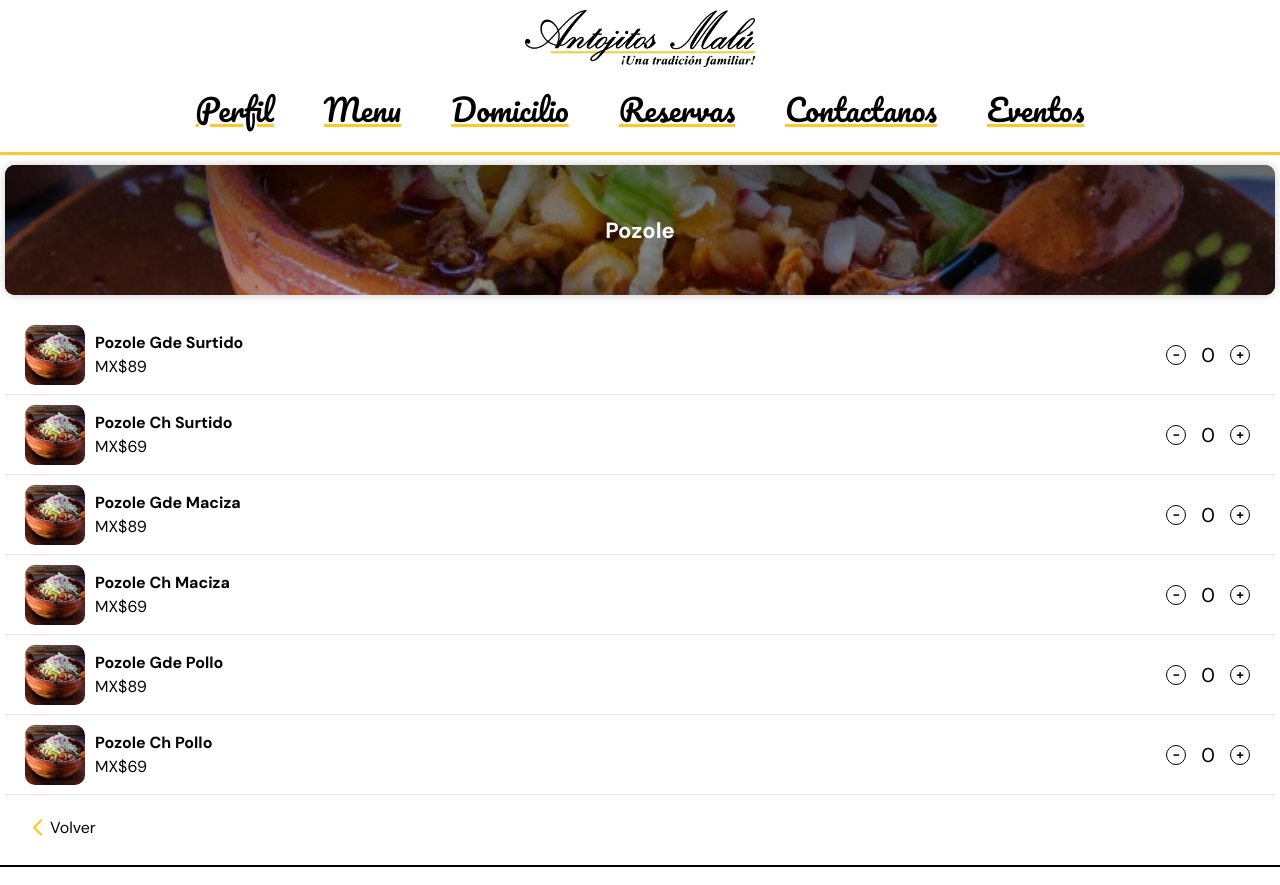
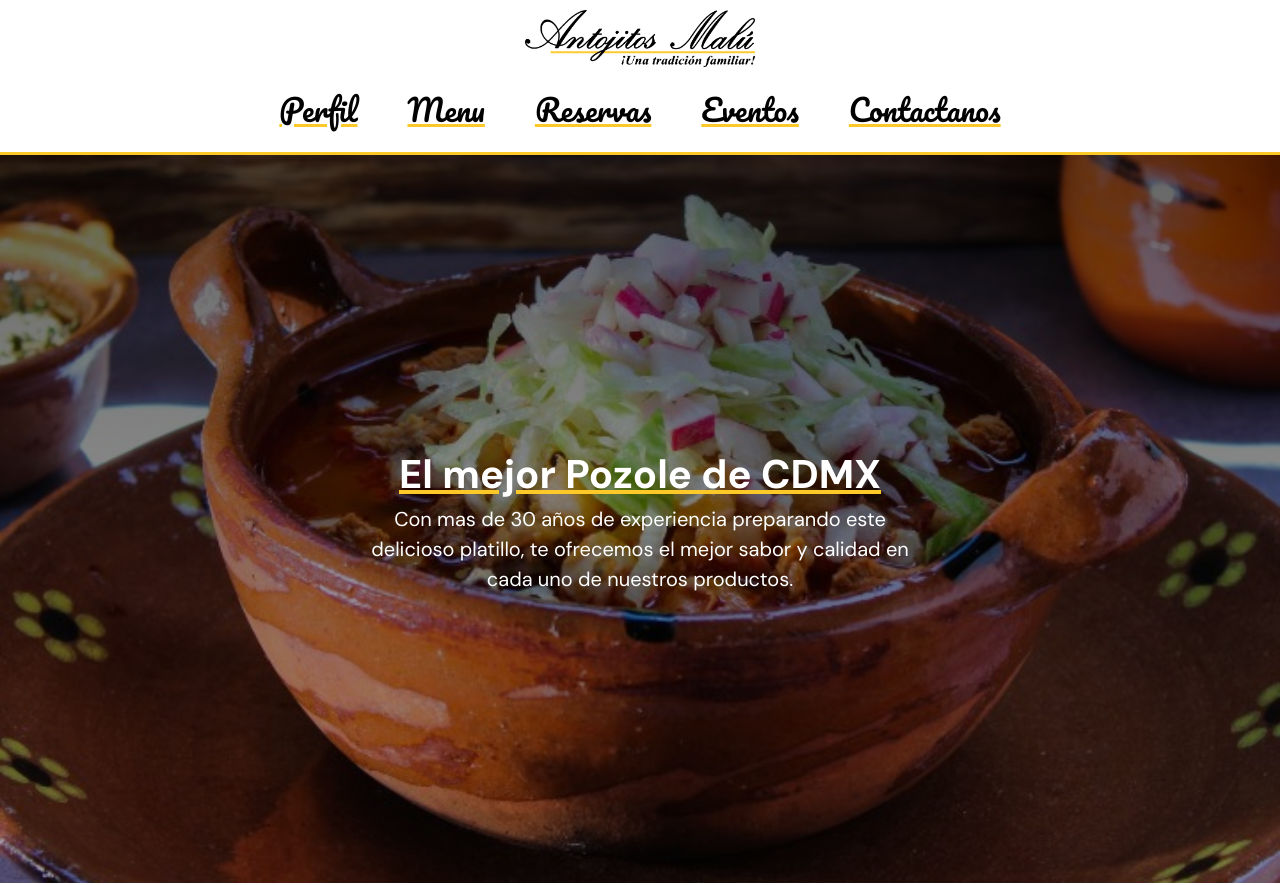
Before and after one commit to ArturHL/Malu-Website, a React (Vite) app: page / in a window 1280 px wide. Shown: the top 885 px of the page. Built offline with nearby package versions, Linux system fonts and the light colour scheme.

Commit message:
productPage

```diff
--- a/src/App.css
+++ b/src/App.css
@@ -14,8 +14,6 @@
 .redirection{
   padding: 20px 10px 20px 10px;
   width: 100%;
-  display: flex;
-  align-items: center;
 }
 .redirection span{
   color: var(--yellow);
--- a/src/App.jsx
+++ b/src/App.jsx
@@ -6,19 +6,19 @@ import MenuPage from './components/pages/menu'
 import HomePage from './components/pages/home'
 import ProfilePage from './components/pages/profile'
 import ContactPage from './components/pages/contact'
-import Footer from './components/footer'
 import OrderMenu from './components/orderMenu'
 import ProductPage from './components/pages/productPage'
+import Footer from './components/footer'
 
 function App() {
   return (
     <>
       <Navbar />
       {/* <div className='navSize'></div> */}
-      {/* <HomePage /> */}
+      <HomePage />
       {/* <ProfilePage /> */}
       {/* <MenuPage /> */}
-      <ProductPage />
+      {/* <ProductPage /> */}
       {/* <EventPage /> */}
       {/* <ContactPage /> */}
       {/* <BookPage /> */}
--- a/src/components/nav/index.css
+++ b/src/components/nav/index.css
@@ -95,7 +95,7 @@
   align-items: center;
   list-style: none;
   gap: 20px;
-  max-width: 345px;
+  max-width: 300px;
 }
 .dropDownMenu ul li{
   width: 100px;
--- a/src/components/nav/index.jsx
+++ b/src/components/nav/index.jsx
@@ -5,7 +5,6 @@ import { IoRemove } from "react-icons/io5";
 import { FaRegUser } from "react-icons/fa";
 import { LuSoup } from "react-icons/lu";
 import { FaBookBookmark } from "react-icons/fa6";
-import { FaMotorcycle } from "react-icons/fa";
 import { PiPhoneFill } from "react-icons/pi";
 // import { IoLocationSharp } from "react-icons/io5";
 import { FaCalendarAlt } from "react-icons/fa";
@@ -51,11 +50,10 @@ function Navbar() {
           <ul>
             <li>Perfil</li>
             <li>Menu</li>
-            <li>Domicilio</li>
             <li>Reservas</li>
-            <li>Contactanos</li>
             {/* <li><IoLocationSharp/>Ubicaciones</li> */}
             <li>Eventos</li>
+            <li>Contactanos</li>
           </ul>
         </div>
       </nav>
@@ -63,11 +61,10 @@ function Navbar() {
         <ul>
           <li><FaRegUser/>Perfil</li>
           <li><LuSoup/>Menu</li>
-          <li><FaMotorcycle/>Domicilio</li>
           <li><FaBookBookmark/>Reservas</li>
-          <li><PiPhoneFill/>Contactanos</li>
           {/* <li><IoLocationSharp/>Ubicaciones</li> */}
           <li><FaCalendarAlt/>Eventos</li>
+          <li><PiPhoneFill/>Contactanos</li>
         </ul>
       </menu>
     </>
--- a/src/components/orderMenu/index.css
+++ b/src/components/orderMenu/index.css
@@ -48,6 +48,11 @@
   box-shadow: 0px -2px 10px 0px rgba(0, 0, 0, 0.25);
   text-align: center;
 }
+.productsMenu p svg{
+  width: 20px;
+  height: 20px;
+  color: var(--yellow);
+}
 .productsMenu > svg {
   width: 30px;
   height: 30px;
--- a/src/components/orderMenu/index.jsx
+++ b/src/components/orderMenu/index.jsx
@@ -3,6 +3,7 @@ import { useState } from 'react';
 
 import { IoIosArrowUp } from "react-icons/io";
 import { FaCartShopping } from "react-icons/fa6";
+import { FaRegTrashAlt } from "react-icons/fa";
 import ProductCard from '../productCard';
 
 function OrderMenu() {
@@ -46,7 +47,7 @@ function OrderMenu() {
           <IoIosArrowUp onClick={()=>{translate(); rotateIcon()}} className='iconDropMenu'/>
           <ProductCard title='Pozole Surtido' price='89' imageUrl='/receta-pozole-sin-carne.jpeg'/>
           <ProductCard title='Pozole Surtido' price='89' imageUrl='/receta-pozole-sin-carne.jpeg'/>
-          {/* Agregar un boton de eliminar todos */}
+          <p className='goBack'><FaRegTrashAlt />Borrar Todos</p>
         </section>
       </section>
     </>
--- a/src/components/pages/productPage/index.css
+++ b/src/components/pages/productPage/index.css
@@ -9,11 +9,11 @@
   width: 100%;
   margin-bottom: 20px;
 }
-.productMenuSection .goBack{
+.goBack{
   width: 100%;
   display: flex;
   justify-content: left;
-  align-items: center;
+  align-items: self-start;
   padding: 20px;
 }
 .productMenuSection p svg{
```
